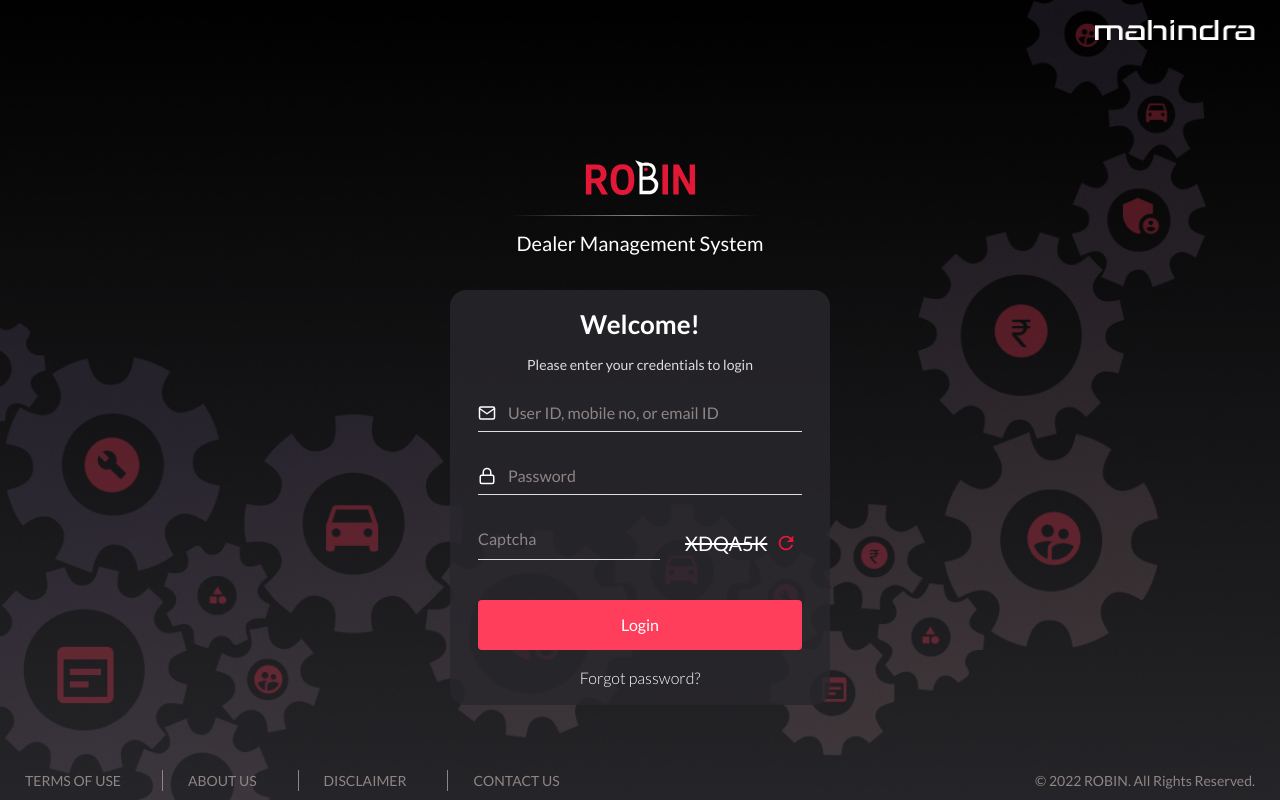
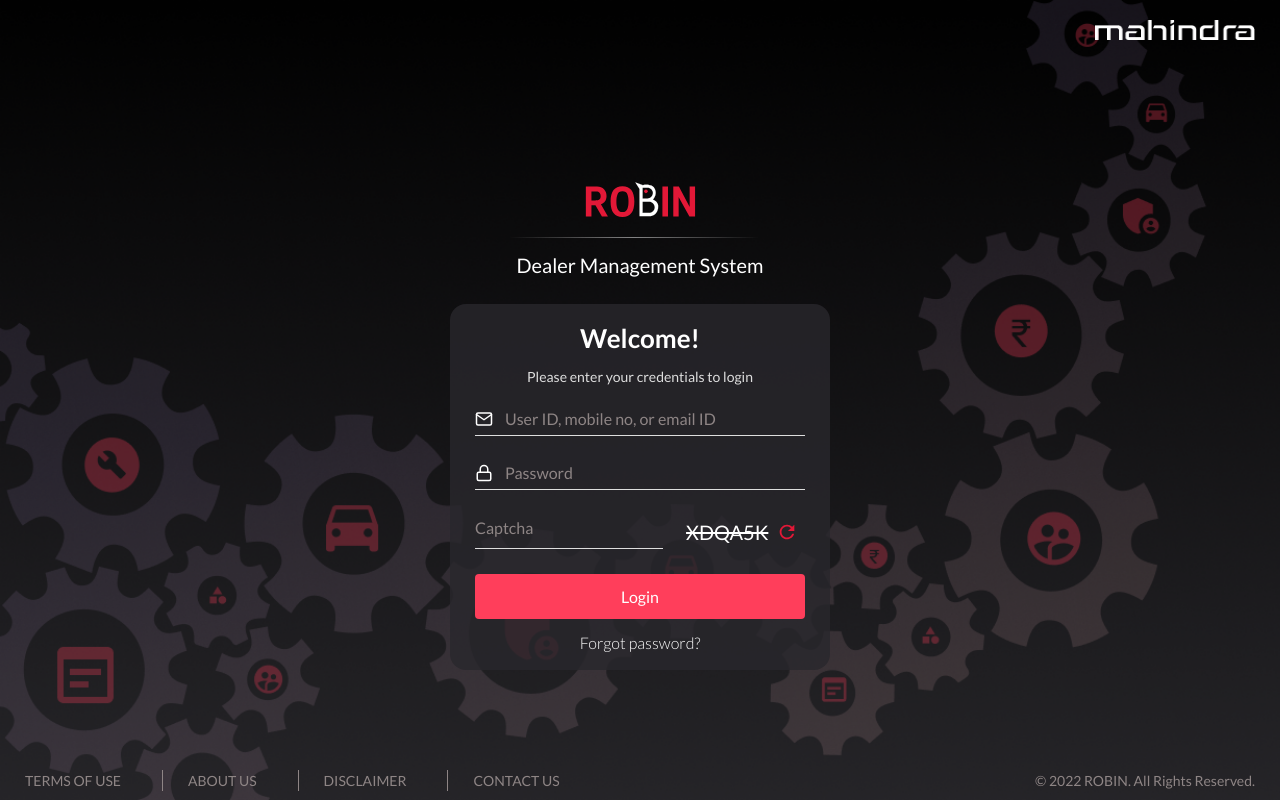
Before and after one commit to nilesh01011/robin-dashboard, a React (Create React App) app: page /login in a window 1280 px wide. Built offline with nearby package versions, Linux system fonts and the light colour scheme.

Commit message:
login height decreased

```diff
--- a/src/components/Login.js
+++ b/src/components/Login.js
@@ -55,10 +55,10 @@
                 <img src='./images/logo.png' className='h-full lg:w-[160px] w-[140px]' alt='logo-images' />
             </div>
             {/* display contents */}
-            <div className='w-full lg:h-full h-max lg:mt-0 mt-10 flex flex-col lg:justify-center gap-[10px] z-20 relative'>
+            <div className='w-full lg:h-full h-max xl:mt-0 mt-8 flex flex-col xl:justify-center gap-[10px] z-20 relative'>
                 {/* main contents */}
 
-                <div className='flex flex-col h-max'>
+                <div className='flex flex-col justify-between h-max'>
                     {/* robin logo and content*/}
                     <div className='flex flex-col items-center justify-center'>
                         {/* robin logo */}
@@ -71,18 +71,18 @@
                             <h2 className='text-white text-[20px]'>Dealer Management System</h2>
                         </div>
                     </div>
-                    <div className='flex flex-col justify-between h-full mt-8'>
+                    <div className='flex flex-col justify-between h-full mt-6'>
                         {/* login content */}
                         <div className='w-full h-full flex items-center justify-center'>
-                            <div className='2xl:w-[420px] lg:w-[380px] sm:w-[360px] w-[320px] 2xl:h-[460px] h-max rounded-2xl bg-[rgba(40,39,44,0.8)] sm:py-[15px] py-[10px] px-[28px]'>
-                                <div className='flex flex-col items-center sm:gap-[10px] gap-[5px]'>
+                            <div className='2xl:w-[420px] lg:w-[380px] sm:w-[360px] w-[320px] h-max rounded-2xl bg-[rgba(40,39,44,0.8)] sm:py-[15px] py-[10px] px-[25px] mb-3'>
+                                <div className='flex flex-col items-center sm:gap-[8px] gap-[5px]'>
                                     <h1 className='font-bold xl:text-[26px] text-[20px] text-white'>Welcome!</h1>
                                     <p className='text-[#DEDEDE] xl:text-[14px] text-[12px] font-[400]'>Please enter your credentials to login</p>
 
                                     {/* login app */}
-                                    <form onSubmit={submitHandler} className='flex flex-col w-full h-full sm:mt-4 mt-3 gap-[2rem]'>
+                                    <form onSubmit={submitHandler} className='flex flex-col w-full h-full mt-3 gap-[1.6rem]'>
                                         {/* 1 */}
-                                        <div className='relative flex items-center border-b-[1px] border-[#DEDEDE] pb-[6px]'>
+                                        <div className='relative flex items-center border-b-[1px] border-[#DEDEDE] pb-[4px]'>
                                             <input className='bg-transparent w-full xl:text-base text-[14px] pl-[30px] placeholder:text-[#8E8585] text-white' type='text'
                                                 value={email}
                                                 onChange={(e) => setEmail(e.target.value)}
@@ -104,7 +104,7 @@
 
                                         {/* 2 */}
 
-                                        <div className='relative flex items-center border-b-[1px] border-[#DEDEDE] pb-[6px]'>
+                                        <div className='relative flex items-center border-b-[1px] border-[#DEDEDE] pb-[4px]'>
                                             <input className='bg-transparent w-full xl:text-base text-[14px] pl-[30px] placeholder:text-[#8E8585] text-white'
                                                 value={password}
                                                 onChange={(e) => setPassword(e.target.value)}
@@ -126,7 +126,7 @@
 
                                         {/* 3 */}
 
-                                        <div className='relative flex items-center gap-5'>
+                                        <div className='relative flex items-center gap-4'>
                                             <div className='border-b-[1px] border-[#DEDEDE] pb-[8px] w-[60%]'>
                                                 <input className='bg-transparent w-full xl:text-base text-[14px] placeholder:text-[#8E8585] text-white'
                                                     value={captcha}
@@ -152,10 +152,10 @@
 
                                         {/* button */}
 
-                                        <div className='w-full h-full flex flex-col justify-center items-center mt-2'>
-                                            <button className='rounded bg-[#FF3E5B] text-whiet w-full h-[50px] text-white'>Login</button>
+                                        <div className='w-full h-full flex flex-col justify-center items-center'>
+                                            <button className='rounded bg-[#FF3E5B] text-whiet w-full h-[45px] text-white'>Login</button>
                                             {/* forget password */}
-                                            <button className='rounded mt-4 font-light text-whiet w-max text-white text-center' type='button'>Forgot password?</button>
+                                            <button className='rounded mt-3 font-light text-whiet w-max text-white text-center' type='button'>Forgot password?</button>
                                         </div>
 
                                     </form>
```
